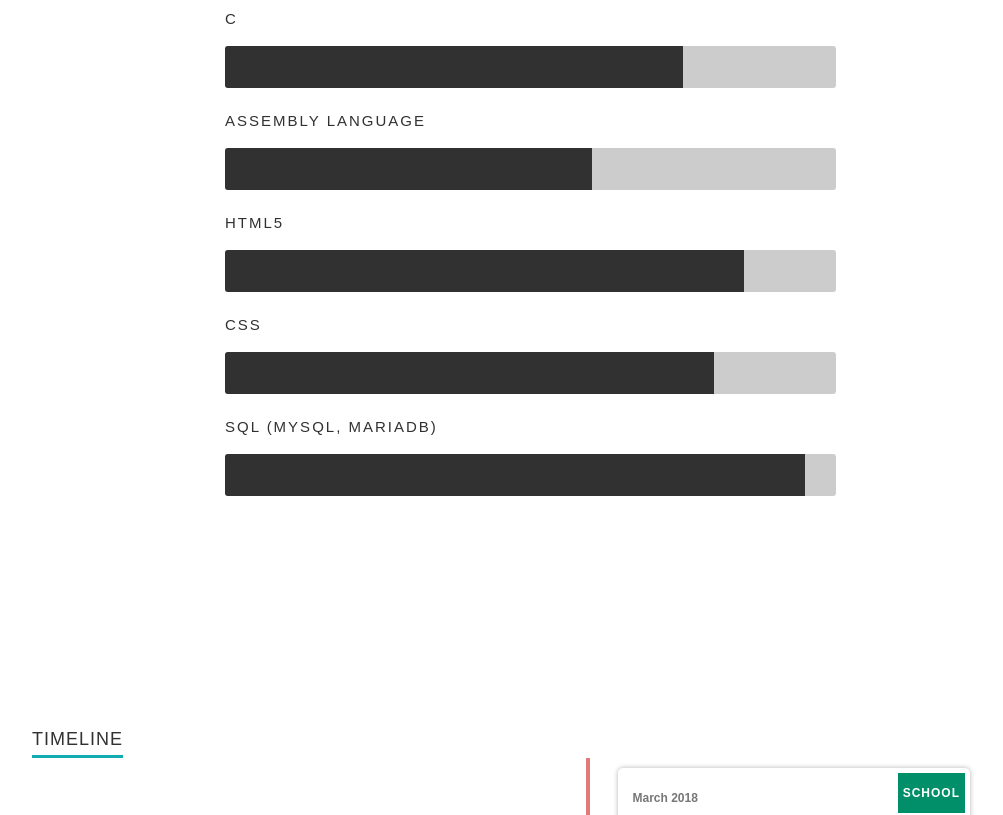
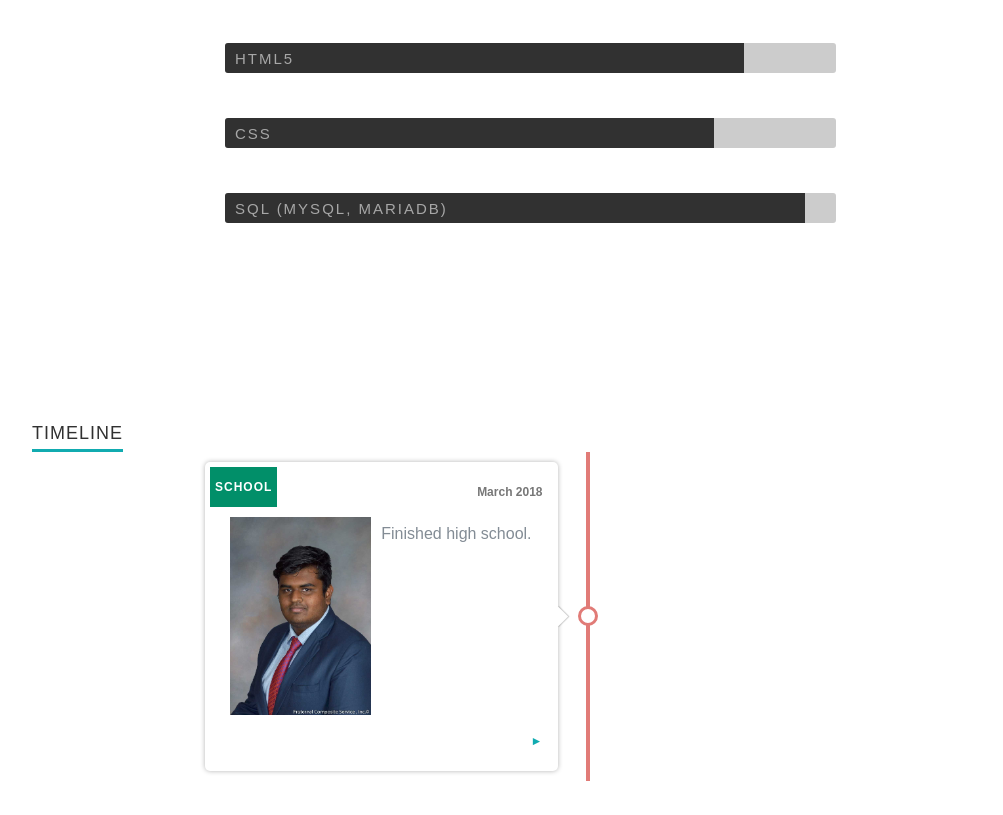
Before and after one commit to tejas-pradeep/portfolio, a React (Create React App) app: page / in a window 1280 px wide. Shown: the part 1906-2721 px from the top of the page, without its empty margins (180-1183 px from the left). Built offline with nearby package versions, Linux system fonts and the light colour scheme; a small style sheet from the web is missing; a web font is replaced by a local one.

Commit message:
Small CSS tweaks to skills page.

```diff
--- a/src/Components/Skills.js
+++ b/src/Components/Skills.js
@@ -18,7 +18,9 @@ export default class Skills extends Component {
                                             <li>
                                                 <span className={`bar-expand`} style={{width: item.skillLevel}}/>
                                                 <em>
-                                                    {item.skillname}
+                                                    <span>
+                                                        {item.skillname}
+                                                    </span>
                                                 </em>
                                             </li>
                                         )
--- a/src/Components/resume.js
+++ b/src/Components/resume.js
@@ -51,7 +51,7 @@ let resume = {
             "skillLevel" : "95%"
         },
         {
-            "skillname" : "JavaScript (jQuery, ReactJS, Native)",
+            "skillname" : "JavaScript",
             "skillLevel" : "75%"
         },
         {
@@ -68,7 +68,7 @@ let resume = {
         },
         {
             "skillname" : "Assembly Language",
-            "skillLevel" : "60%"
+            "skillLevel" : "69%"
         },
         {
             "skillname" : "HTML5",
--- a/src/css/layout.css
+++ b/src/css/layout.css
@@ -236,7 +236,7 @@ ul#nav a.current { color: #F06000; }
 
 .main-content {
     background: #fff;
-    padding-top: 90px;
+    padding-top: 72px;
     padding-bottom: 72px;
     overflow: hidden;
 }
@@ -296,31 +296,36 @@ ul#nav a.current { color: #F06000; }
 }
 .bars li {
     position: relative;
-    margin-bottom: 60px;
+    margin-bottom: 45px;
     background: #ccc;
-    height: 42px;
+    height: 30px;
     border-radius: 3px;
 }
 .bars li em {
     font: 15px 'opensans-bold', sans-serif;
-    color: #313131;
+    color: #a7a7a7;
     text-transform: uppercase;
     letter-spacing: 2px;
     font-weight: normal;
     position: relative;
-    top: -36px;
+    z-index: auto;
+    padding-left: 10px;
+}
+.bars li em span {
+    display: inline-flex;
+    height: 100%;
+    align-items: center;
 }
 .bar-expand {
     position: absolute;
     left: 0;
     top: 0;
-
     margin: 0;
     padding-right: 24px;
     background: #313131;
     display: inline-block;
-    height: 42px;
-    line-height: 42px;
+    height: 30px;
+    line-height: 30px;
     border-radius: 3px 0 0 3px;
     -moz-animation: 2s ease;
     -webkit-animation: 2s ease;
@@ -945,7 +950,7 @@ ul#nav a.current { color: #F06000; }
     width: 50%;
 }
 
-.timeline-item:nth-child(odd) {
+.timeline-item:nth-child(even) {
     align-self: flex-end;
     justify-content: flex-start;
     padding-left: 30px;
@@ -976,12 +981,12 @@ ul#nav a.current { color: #F06000; }
     height: 15px;
 }
 
-.timeline-item:nth-child(odd) .timeline-item-content {
+.timeline-item:nth-child(even) .timeline-item-content {
     text-align: left;
     align-items: flex-start;
 }
 
-.timeline-item:nth-child(odd) .timeline-item-content::after {
+.timeline-item:nth-child(even) .timeline-item-content::after {
     right: auto;
     left: -7.5px;
     box-shadow: -1px 1px 1px rgba(0, 0, 0, 0.2);
@@ -998,7 +1003,7 @@ ul#nav a.current { color: #F06000; }
     text-transform: uppercase;
 }
 
-.timeline-item:nth-child(odd) .timeline-item-content .tag {
+.timeline-item:nth-child(even) .timeline-item-content .tag {
     left: auto;
     right: 5px;
 }
@@ -1039,7 +1044,7 @@ ul#nav a.current { color: #F06000; }
     z-index: 100;
 }
 
-.timeline-item:nth-child(odd) .timeline-item-content .circle {
+.timeline-item:nth-child(even) .timeline-item-content .circle {
     right: auto;
     left: -40px;
 }
```
